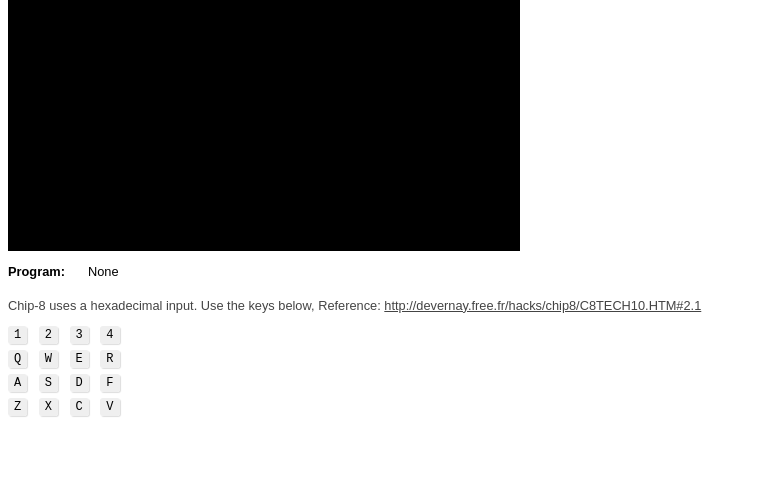
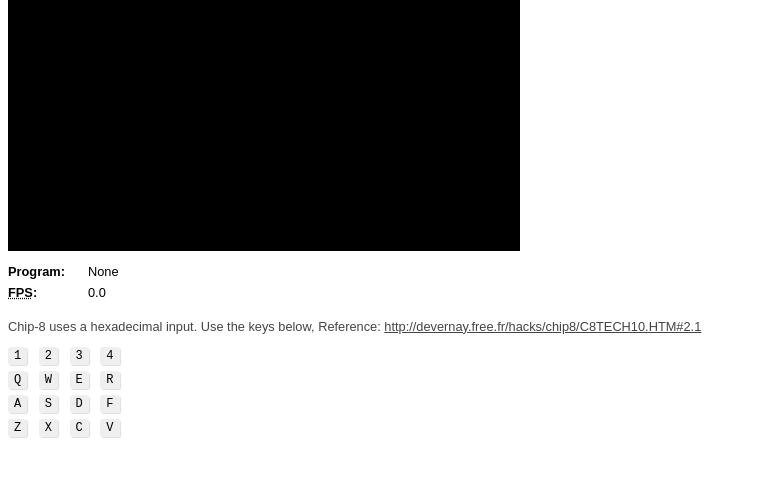
Before and after one commit to normanmkhl/chip8JS, a plain HTML site: page index.html in a window 1280 px wide. Shown: the part 91-568 px from the top of the page, without its empty margins (0-757 px from the left). Drawn offline with Linux system fonts and the light colour scheme.

Commit message:
fixed fps

```diff
--- a/index.html
+++ b/index.html
@@ -119,6 +119,8 @@
 		<dl>
 			<dt>Program</dt>
 			<dd id="loaded-program">None</dd>
+			<dt><abbr title="Frames Per Second">FPS</abbr></dt>
+			<dd id="fps">0</dd>
 		</dl>
 
 		<p>Chip-8 uses a hexadecimal input. Use the keys below, Reference: <a href="http://devernay.free.fr/hacks/chip8/C8TECH10.HTM#2.1">http://devernay.free.fr/hacks/chip8/C8TECH10.HTM#2.1</a></p>
@@ -287,8 +289,17 @@
 	                    ch.unsetKey(translateKeys[event.keyCode]);
 	                });
 				})();
+				// FPS support.
+				(function() {
+					var fpsOutput = document.querySelector("#fps");
+					setInterval(function() {
+						fpsOutput.textContent = chRenderer.getFps().toPrecision(2);
+					}, 1e3);
+
+				})();
 
             })();
+
         </script>
 
     </body>
```
